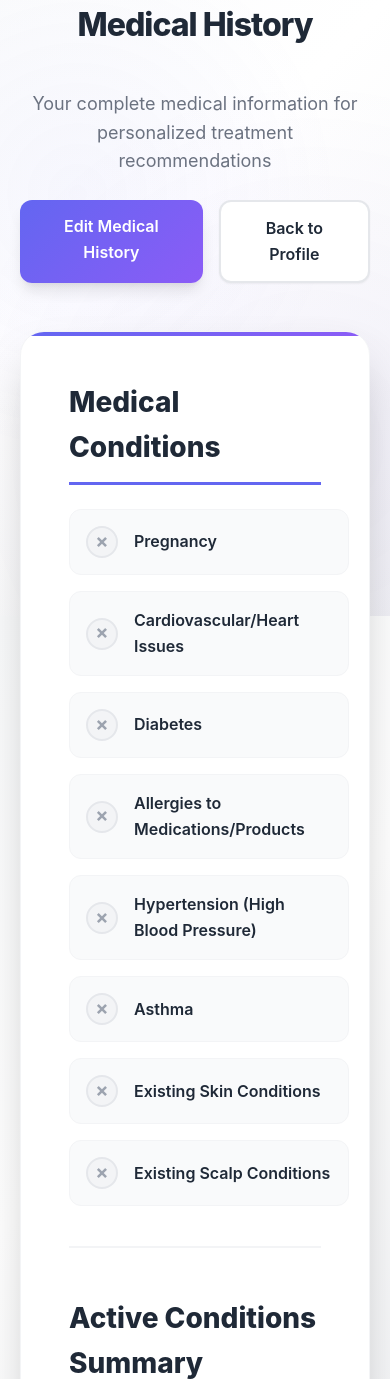
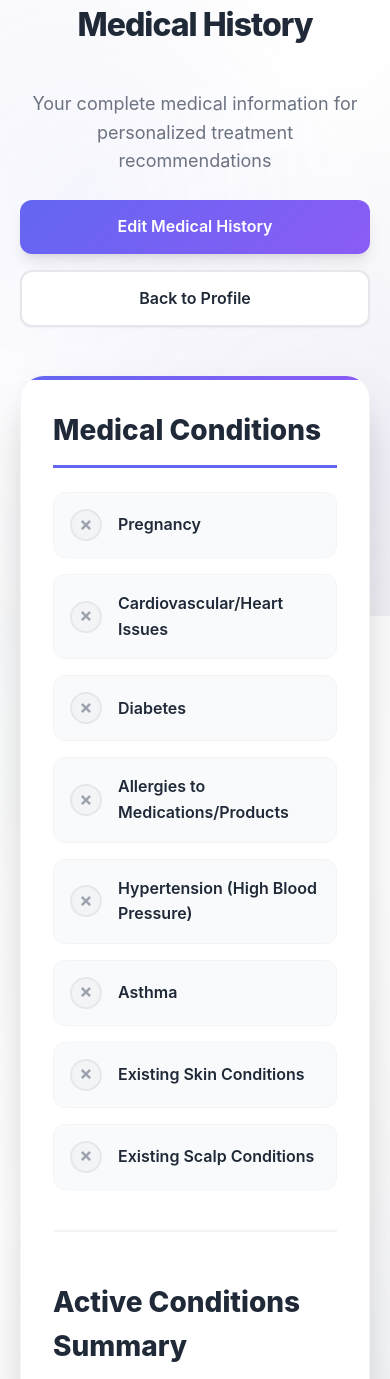
Before and after one commit to alihassanatthework/fyp, a Django app: page /profile/medical-history/ in a window 390 px wide; the page is wider, and only the part inside the window is pictured. Shown: the part 228-1607 px from the top of that part. Run offline with Django 4.2, Linux system fonts and the light colour scheme; the visitor is signed in with stand-in values (Sample User, id 1); data comes from the database, SQL or seed files in the repository.

Commit message:
Fix responsive styles for medical history view page

```diff
--- a/static/css/style.css
+++ b/static/css/style.css
@@ -1910,4 +1910,21 @@ body::before {
     .section-title {
         font-size: 2rem;
     }
-}
+
+    .header-actions {
+        flex-direction: column;
+        width: 100%;
+    }
+
+    .header-actions .btn {
+        width: 100%;
+    }
+
+    .conditions-grid {
+        grid-template-columns: 1fr;
+    }
+
+    .medical-history-view-card {
+        padding: 2rem;
+    }
+}
```
